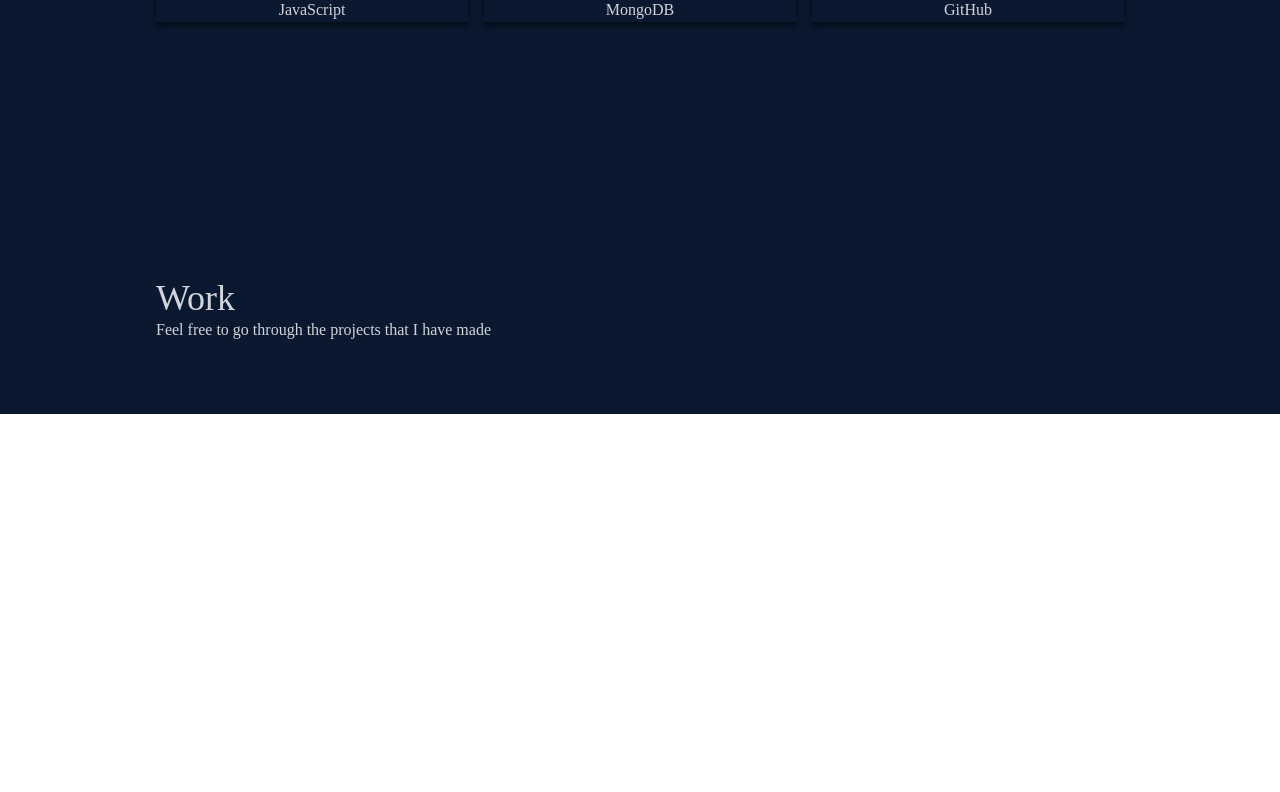
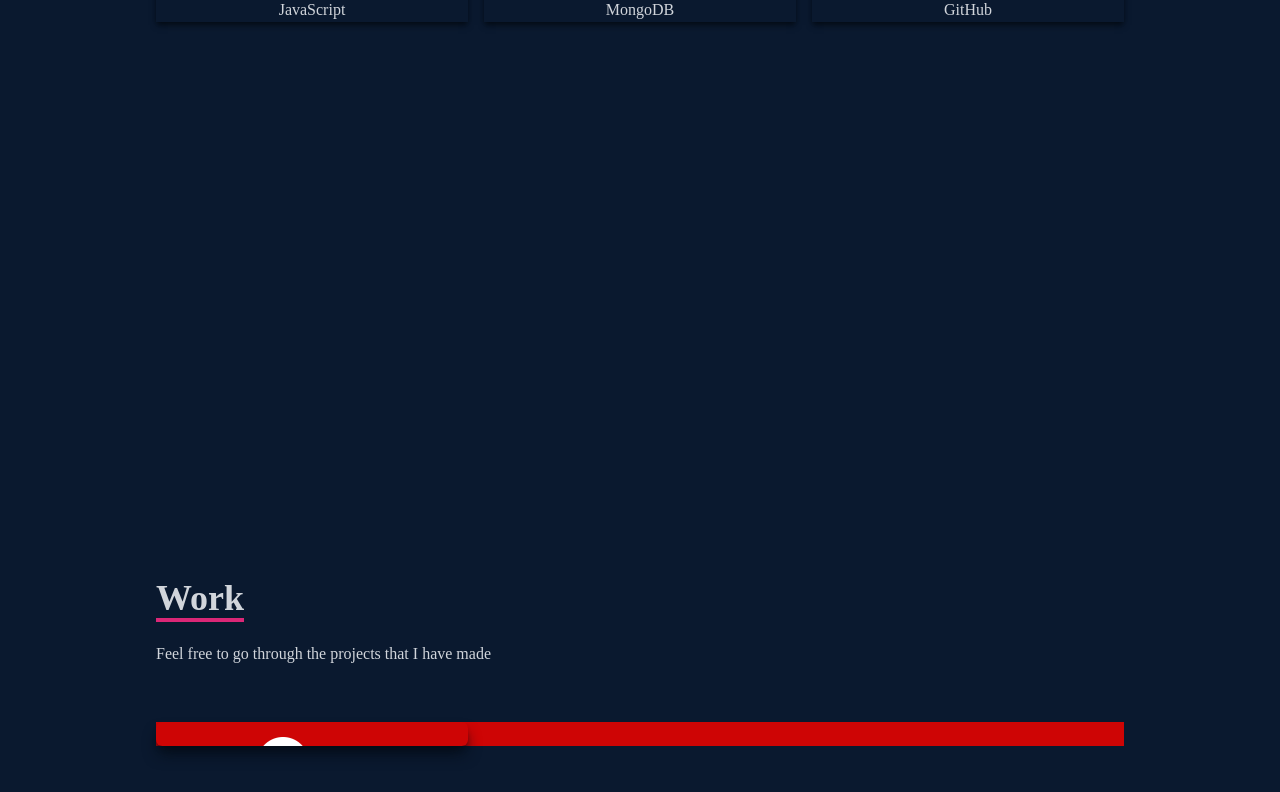
Before and after one commit to JohanFernandoLema/portfolio-in-react, a React (Create React App) app: page / in a window 1280 px wide. Shown: the part 2138-2930 px from the top of the page. Before the commit the page ends 2552 px from the top, so only its background shows below. Built offline with nearby package versions, Linux system fonts and the light colour scheme.

Commit message:
restaurant project imported to file structure and at the same time added to the main file

```diff
--- a/src/Components/Work.jsx
+++ b/src/Components/Work.jsx
@@ -1,14 +1,23 @@
+import RestaurantApp from '../Assets/restaurant.png'
 const Work = () => {
   return (
-    <div name="work" className="w-full bg-[#0a192f] text-gray-300">
+    <div name="work" className="w-full h-screen bg-[#0a192f] text-gray-300">
       <div className="max-w-[1000px] mx-auto p-4 flex flex-col justify-center w-full h-full">
         <div className="pb-8">
-          <p className="text-4xl">Work</p>
-          <p>Feel free to go through the projects that I have made</p>
+          <p className="text-4xl font-bold inline border-b-4 text-gray-300 border-pink-600">
+            Work
+          </p>
+          <p className="py-6">
+            Feel free to go through the projects that I have made
+          </p>
         </div>
 
-        <div>
-          <div>
+        <div
+          style={{ backgroundImage: `url(${RestaurantApp})` }}
+          className="grid sm:grid-cols-2 md:grid-cols-3 gap-4"
+        >
+          <div className="shadow-lg shadow-[#040c16] group container rounded-md flex justify-center items-center mx-auto content-div">
+            {/* Hover Effects */}
             <div>
               <span></span>
               <div>
```
Also changed, not shown: src/Assets/restaurant.png (added).
